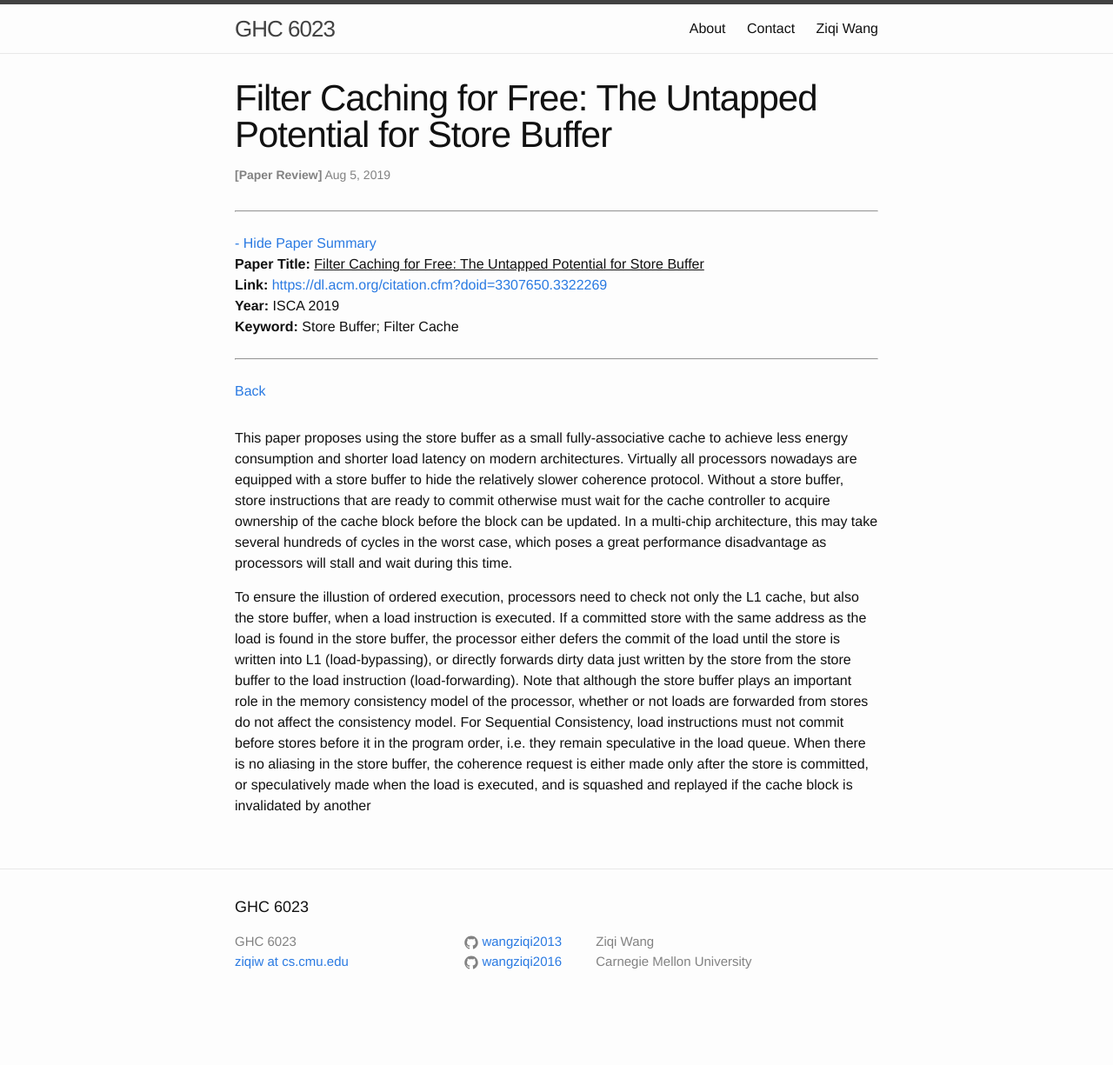
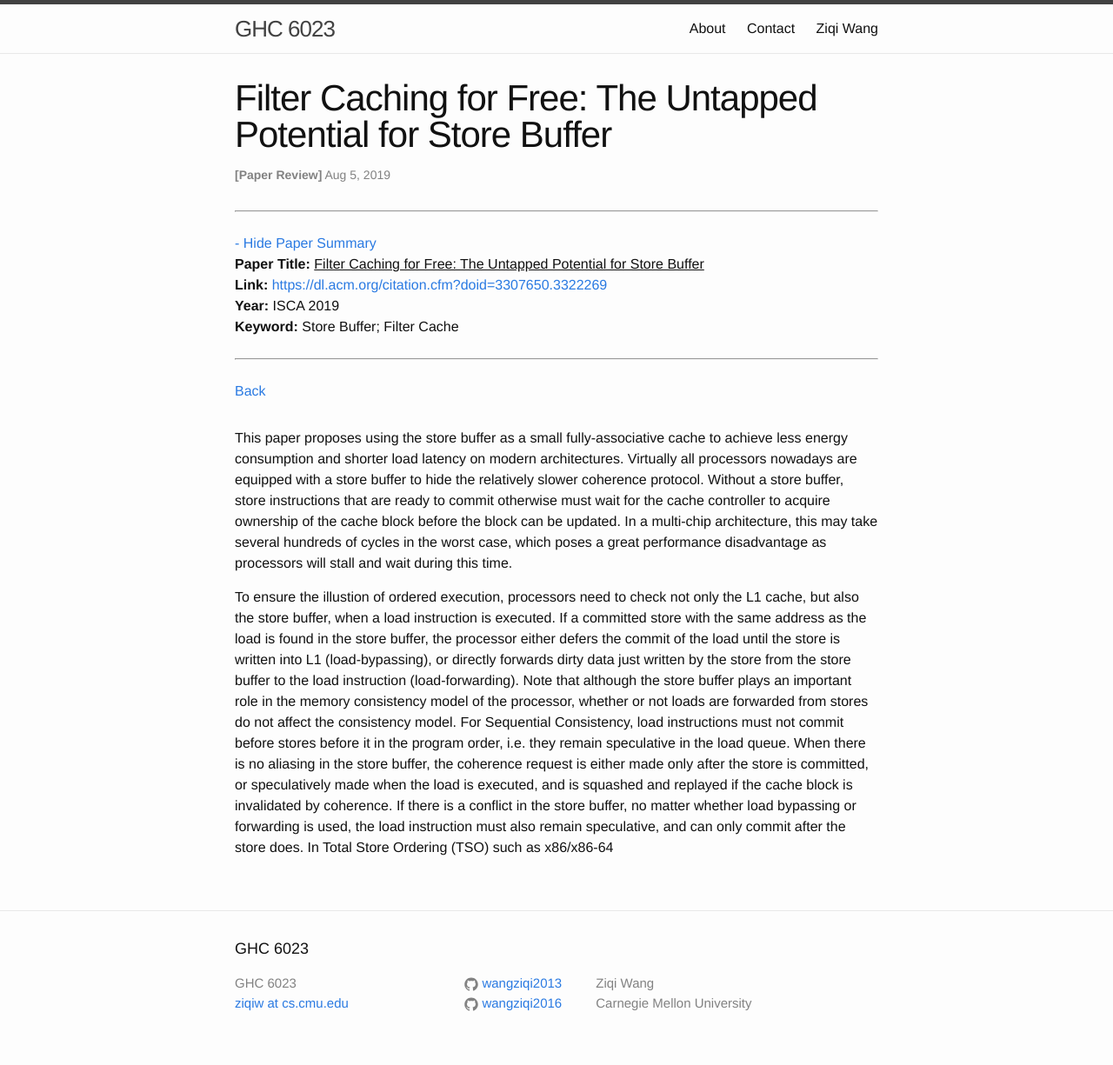
Before and after one commit to wangziqi2013/wangziqi2013.github.io, a Jekyll site: the page built from _posts/2019-08-05-Filter-Caching-for-Free.markdown, in a window 1280 px wide. Shown: the whole page at 87% size. Built offline with Jekyll 4.4.1, drawn with Linux system fonts in a browser that asks for light colours; before the commit the page ends 1177 px from its top, so only the background shows below that.

Commit message:
Adding SC

```diff
--- a/_posts/2019-08-05-Filter-Caching-for-Free.markdown
+++ b/_posts/2019-08-05-Filter-Caching-for-Free.markdown
@@ -28,4 +28,6 @@ store buffer plays an important role in the memory consistency model of the proc
 from stores do not affect the consistency model. For Sequential Consistency, load instructions must not commit before
 stores before it in the program order, i.e. they remain speculative in the load queue. When there is no aliasing in the
 store buffer, the coherence request is either made only after the store is committed, or speculatively made when the load is executed,
-and is squashed and replayed if the cache block is invalidated by another
+and is squashed and replayed if the cache block is invalidated by coherence. If there is a conflict in the store buffer,
+no matter whether load bypassing or forwarding is used, the load instruction must also remain speculative, and can only
+commit after the store does. In Total Store Ordering (TSO) such as x86/x86-64
```
